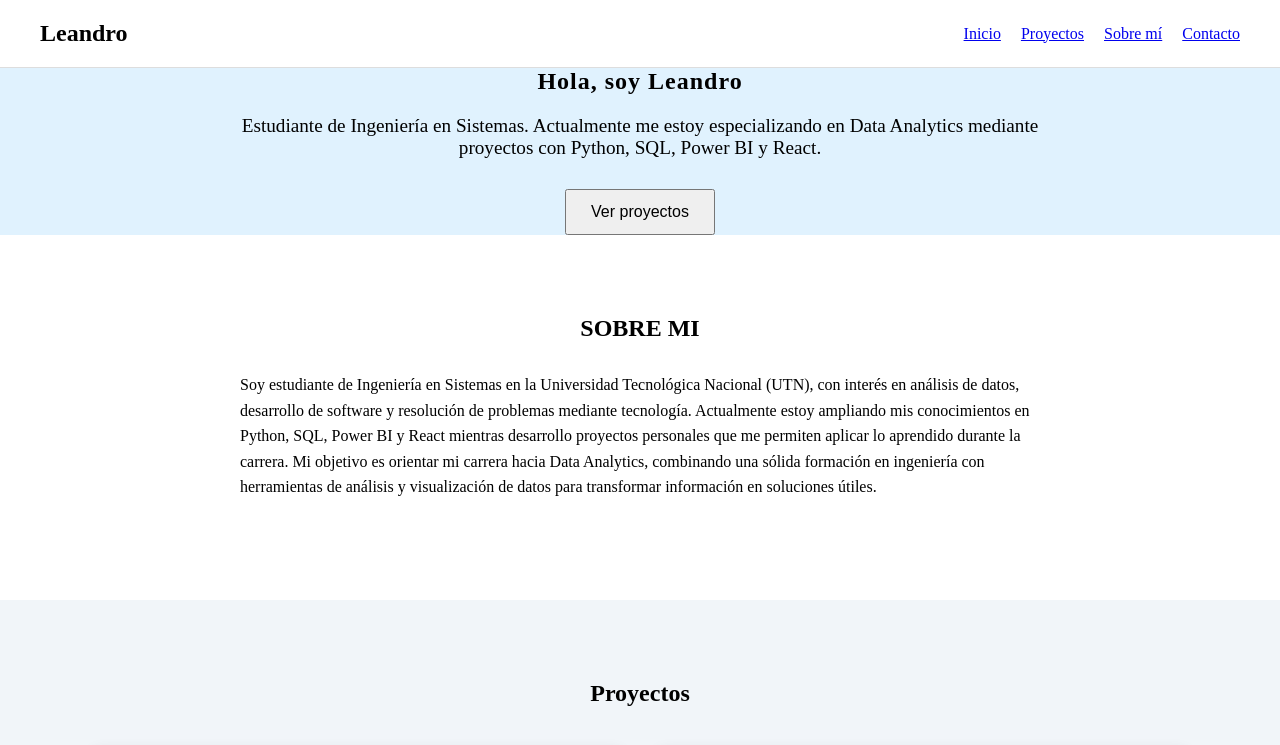
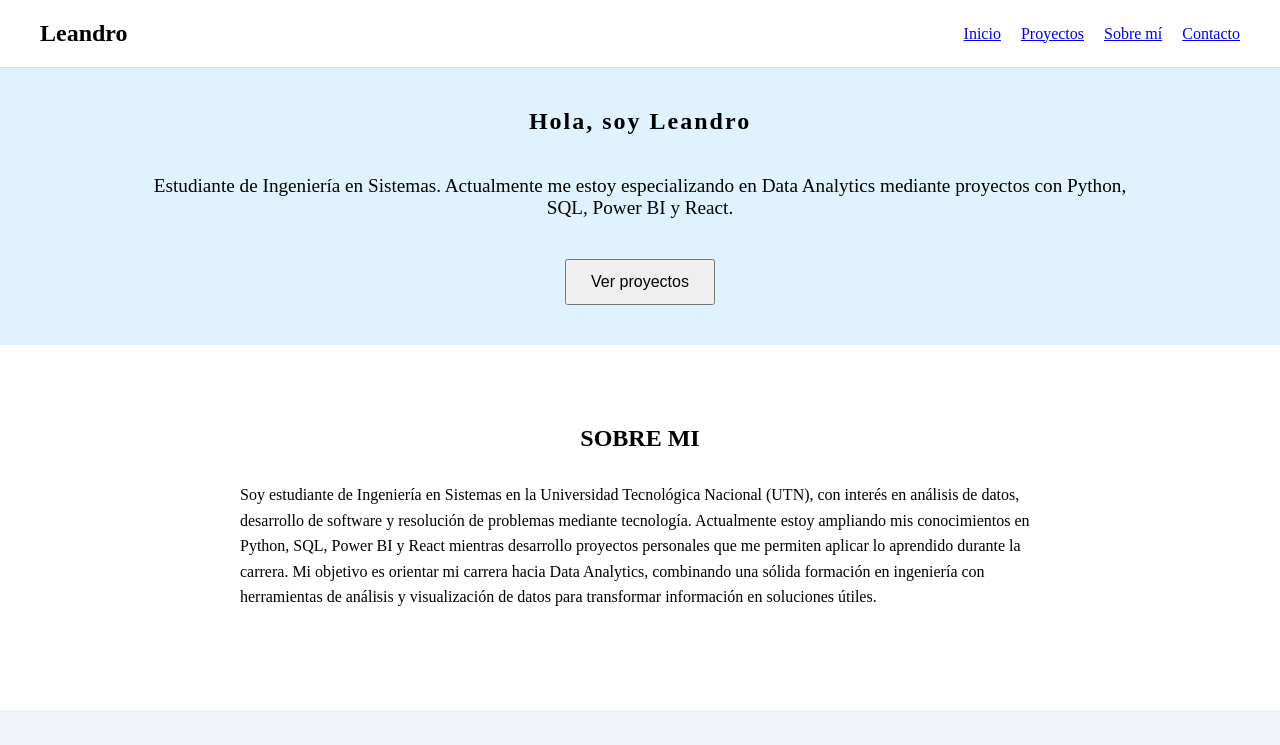
Before and after one commit to LeanCarrion/portfolio-react, a React app: page / in a window 1280 px wide. Shown: the top 745 px of the page. Built offline with nearby package versions, Linux system fonts and the light colour scheme; the HTML template or start-up script is replaced by a standard one.

Commit message:
se modifico hero por esta mal dimensionado

```diff
--- a/src/components/Hero.css
+++ b/src/components/Hero.css
@@ -4,28 +4,30 @@
     flex-direction: column;
     justify-content: center;
     align-items: center;
-    height: "80vh";
+    height: "100vh";
     text-align: center;
-    padding: "20px";
+    padding: "40px";
 
 }
 
 .hero h1{
     font-weight: 700;
-    letter-spacing: 1px;
+    letter-spacing: 2px;
+    margin-top: 40px;
 }
 
 
 .hero p{
-    max-width: 800px;
-    margin-top: 20px;
+    max-width: 1000px;
+    margin-top: 40px;
     font-size: 1.2rem;
 
 
 }
 
 .hero button{
-    margin-top: 30px;
+    margin-top: 40px;
+    margin-bottom: 40px;
     padding: 12px 24px;
     font-size: 1rem;
     cursor: pointer;
```
